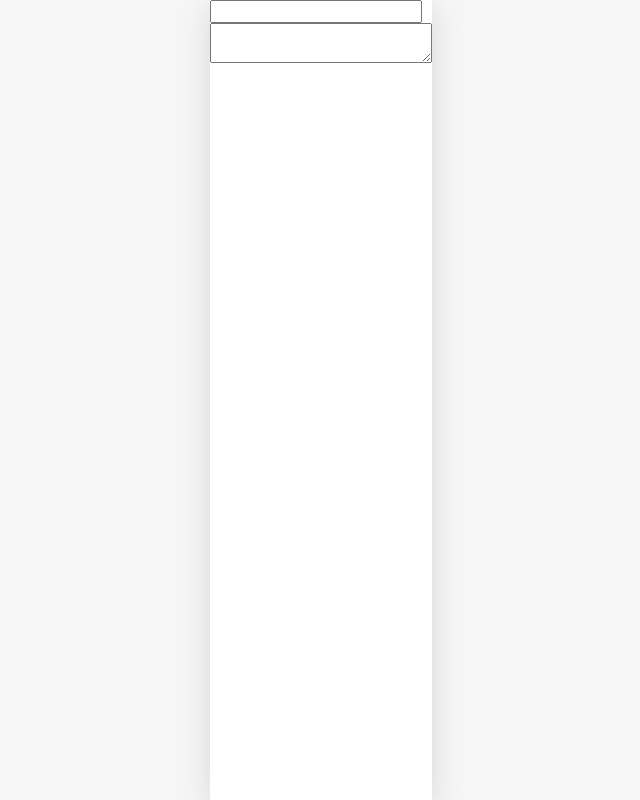
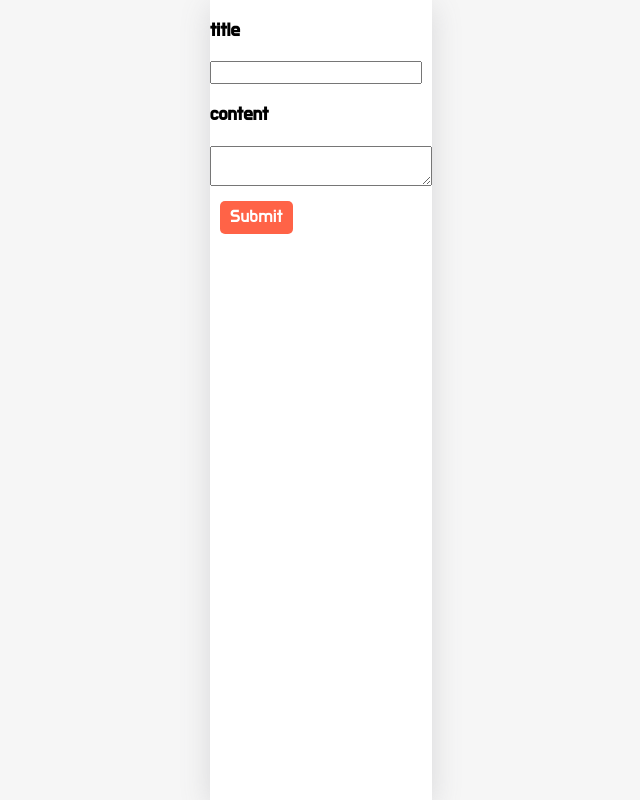
Before and after one commit to earthyoung/ourspace_react, a React (Create React App) app: page /post/new in a window 1280 px wide. Shown: the whole page, without its empty margins (319-959 px from the left). Built offline with nearby package versions, Linux system fonts and the light colour scheme; the HTML template or start-up script is replaced by a standard one.

Commit message:
feat: BE post create 연동 + Button refactor

```diff
--- a/src/App.css
+++ b/src/App.css
@@ -92,7 +92,7 @@ body {
 }
 
 
-.EmailButton button {
+.Button button {
     cursor: pointer;
     font-family: 'Do Hyeon';
     color: white;
--- /dev/null
+++ b/src/components/Button.js
@@ -0,0 +1,12 @@
+import React from "react";
+
+const Button = ({text, handleOnClick}) => {
+
+    return (
+        <div className="Button">
+            <button onClick={handleOnClick}>{text}</button>
+        </div>
+    )
+}
+
+export default React.memo(Button);
--- a/src/pages/home/components/ChatButton.js
+++ b/src/pages/home/components/ChatButton.js
@@ -1,13 +1,12 @@
 import React from "react";
+import Button from "../../../components/Button";
 
 const ChatButton = () => {
 
     const handleChat = () => {}
 
     return (
-        <div className="ChatButton">
-            <button onClick={handleChat}>Chat</button>
-        </div>
+        <Button text={"Chat"} handleOnClick={handleChat} />
     )
 }
 
--- a/src/pages/home/components/EmailButton.js
+++ b/src/pages/home/components/EmailButton.js
@@ -1,12 +1,11 @@
 import React from "react";
+import Button from "../../../components/Button";
 
 const EmailButton = () => {
     const handleEmail = () => {}
 
     return (
-        <div className="EmailButton">
-            <button onClick={handleEmail}>Email</button>
-        </div>
+        <Button text={"email"} handleOnClick={handleEmail}/>
     )
 }
 
--- a/src/pages/home/components/Logout.js
+++ b/src/pages/home/components/Logout.js
@@ -2,6 +2,7 @@ import axios from "axios";
 import React, { useContext } from "react";
 import { useNavigate } from "react-router-dom";
 import { LoginStateContext } from "../../../App";
+import Button from "../../../components/Button";
 
 
 const Logout = () => {
@@ -22,10 +23,7 @@ const Logout = () => {
     }
 
     return (
-        <div className="Logout">
-            <button onClick={handleLogout}>Logout</button>
-        </div>
-
+        <Button text={"Logout"} handleOnClick={handleLogout} />
     )
 };
 
--- a/src/pages/home/components/PostButton.js
+++ b/src/pages/home/components/PostButton.js
@@ -1,5 +1,6 @@
 import React from "react";
 import { useNavigate } from "react-router-dom";
+import Button from "../../../components/Button";
 
 const PostButton = () => {
 
@@ -9,9 +10,7 @@ const PostButton = () => {
     }
 
     return (
-        <div className="PostButton">
-            <button onClick={handlePost}>Post</button>
-        </div>
+        <Button text={"Post"} handleOnClick={handlePost} />
     )
 }
 
--- a/src/pages/newpost/components/PostEditor.js
+++ b/src/pages/newpost/components/PostEditor.js
@@ -1,10 +1,16 @@
 import React, { useState } from "react";
 import axios from "axios";
+import Button from "../../../components/Button";
+import { useNavigate } from "react-router-dom";
 
 const PostEditor = ({newPost, postId}) => {
 
-    const handleCreatePost = async () => {
-        const {data} = await axios.post(process.env.REACT_APP_API_HOST + "/content/post/", {}, {headers: {"Authorization": "Bearer " + localStorage.getItem("access_token")}});
+    const navigate = useNavigate();
+    const handleSubmit = async () => {
+        console.log("handleSubmit called");
+        const {data} = await axios.post(process.env.REACT_APP_API_HOST + "/content/post/", {"name": title, "content": content}, {headers: {"Authorization": "Bearer " + localStorage.getItem("access_token")}});
+        console.log("handleSubmit data", data);
+        navigate("/post", {replace: true})
     }
 
     const [title, setTitle] = useState("");
@@ -12,12 +18,19 @@ const PostEditor = ({newPost, postId}) => {
 
     return (
         <div className="PostEditor">
+            <section>
+                <h3>title</h3>
                 <div className="input-name">
                     <input type="text" className="input-text" value={title} onChange={(e)=>setTitle(e.target.value)} />
                 </div>
+            </section>
+            <section>
+                <h3>content</h3>
                 <div className="input-content">
                     <textarea value={content} onChange={(e)=>setContent(e.target.value)}/>
                 </div>
+            </section>
+            <Button text={"Submit"} handleOnClick={handleSubmit} />
         </div>
     )
 }
--- a/src/pages/post/components/CreatePostButton.js
+++ b/src/pages/post/components/CreatePostButton.js
@@ -1,6 +1,6 @@
 import React from "react";
-import axios from "axios";
 import { useNavigate } from "react-router-dom";
+import Button from "../../../components/Button";
 
 const CreatePostButton = () => {
 
@@ -10,9 +10,7 @@ const CreatePostButton = () => {
     }
 
     return (
-        <div className="CreatePostButton">
-            <button onClick={handleCreatePost}>Create Post</button>
-        </div>
+        <Button text={"Create Post"} handleOnClick={handleCreatePost} />
     )
 }
 
```
Lines whose indentation alone changed are shown as unchanged.
